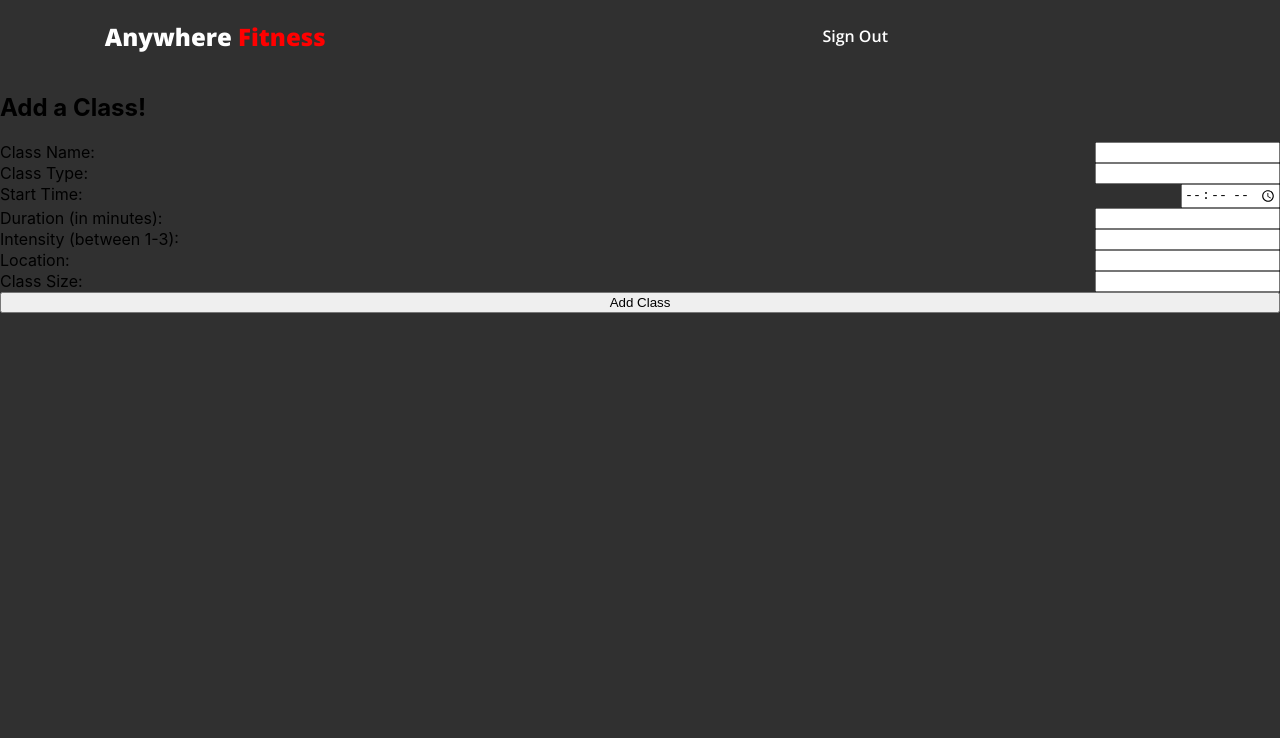
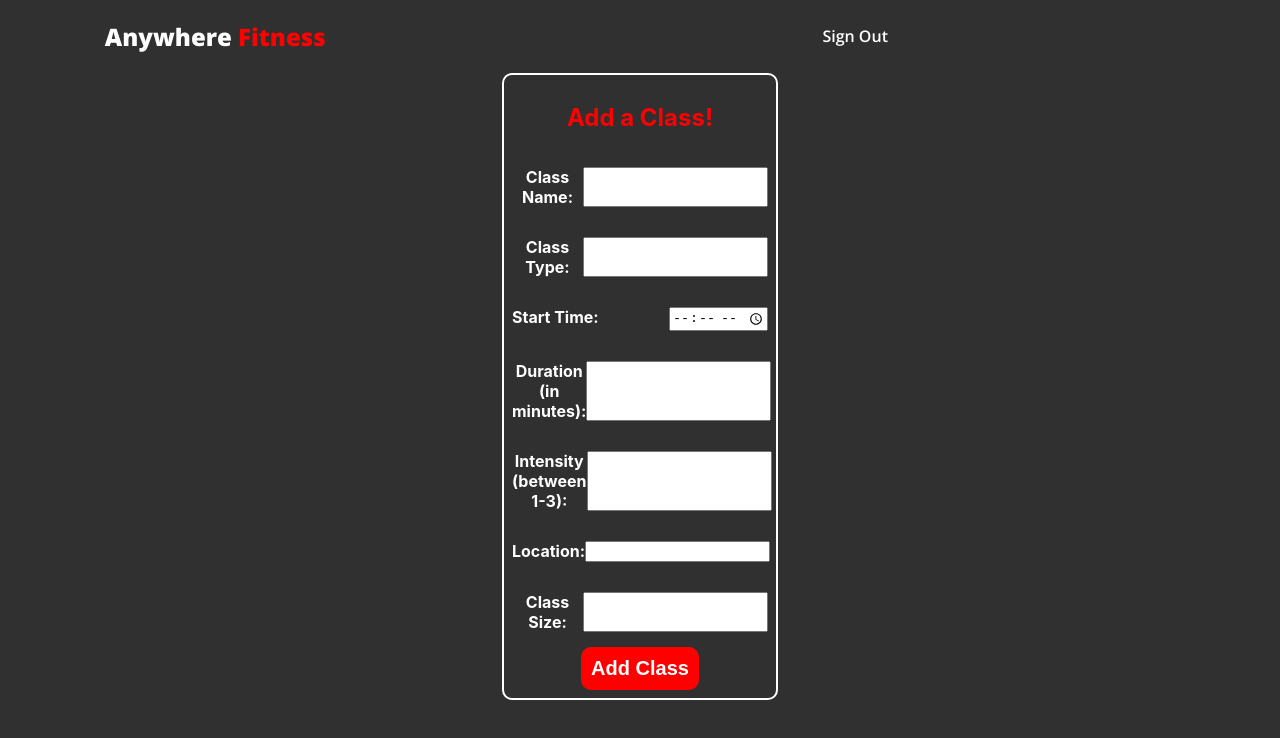
Before and after one commit to tt-webft-20AnywhereFitness/front-end, a React (Create React App) app in the folder front-end/: page /add-class in a window 1280 px wide. Shown: the top 738 px of the page. Built offline with nearby package versions, Linux system fonts and the light colour scheme; sample sign-in values are in the browser's storage.

Commit message:
did this work

```diff
--- a/front-end/src/App.css
+++ b/front-end/src/App.css
@@ -326,3 +326,65 @@ form label {
   margin: 50px;
   padding: 20px;
 }
+
+.classCardButton button {
+  background-color: red;
+  color: white;
+  font-weight: bold;
+  font-size: 15px;
+  padding: 10px;
+  border-radius: 15px;
+  cursor: pointer;
+}
+
+/* Add Class */
+
+.page {
+  display: flex;
+  justify-content: center;
+}
+
+.addClass {
+  border: 2px solid white;
+  border-radius: 10px;
+  width: 20%;
+
+  min-height: 45vh;
+
+  padding: 8px;
+
+  text-align: center;
+}
+
+.textContainer h2 {
+  color: red;
+}
+
+.addClassFrom {
+  display: flex;
+  flex-direction: column;
+  justify-content: center;
+  align-items: center;
+}
+
+.addClassFrom label {
+  margin: 15px;
+  color: white;
+  font-weight: bold;
+}
+
+.addClassFrom button {
+  background-color: red;
+  color: white;
+  border-radius: 10px;
+  font-size: 20px;
+  font-weight: bold;
+  padding: 10px;
+  border: none;
+  cursor: pointer;
+}
+
+.addClassFrom button:hover {
+  background-color: white;
+  color: red;
+}
--- a/front-end/src/components/Classes/Class.js
+++ b/front-end/src/components/Classes/Class.js
@@ -2,7 +2,7 @@ import React, { useState } from "react";
 import EditClass from "../EditClass";
 
 const Class = (props) => {
-    const {classNew, handleDelete, handleFetch} = props;
+  const { classNew, handleDelete, handleFetch } = props;
   // const [thisClass, setThisClass] = useState(null);
   // const [myClasses, setMyClasses] = useState([]);
   const [user, setUser] = useState(localStorage.getItem("role_id"));
@@ -21,21 +21,21 @@ const Class = (props) => {
 
   const toggler = () => {
     setToggleEdit(!toggleEdit);
-    }
+  };
 
-    const deleter = e => {
+  const deleter = (e) => {
     e.preventDefault();
-        handleDelete(classNew.class_id)
-    }
+    handleDelete(classNew.class_id);
+  };
 
   const Panel = () => {
     return (
-            <div>
-                <button onClick={toggler}>{(toggleEdit) ? "Cancel" : "Edit"}</button>
+      <div className="classCardButton">
+        <button onClick={toggler}>{toggleEdit ? "Cancel" : "Edit"}</button>
         <button onClick={deleter}>Delete</button>
       </div>
-        )
-    }
+    );
+  };
 
   return (
     <div>
@@ -47,8 +47,16 @@ const Class = (props) => {
         <h3>Intensity: {classNew.intensity}</h3>
         <h3>Location: {classNew.location}</h3>
         <h3>Class Size: {classNew.size}</h3>
-                {(user === "2") ? <Panel /> : ""}
-                {(toggleEdit) ? <EditClass class={classNew} hanldeFetch={handleFetch} toggler={toggler} /> : ""}
+        {user === "2" ? <Panel /> : ""}
+        {toggleEdit ? (
+          <EditClass
+            class={classNew}
+            hanldeFetch={handleFetch}
+            toggler={toggler}
+          />
+        ) : (
+          ""
+        )}
       </div>
     </div>
   );
--- a/front-end/src/components/CreateClass.js
+++ b/front-end/src/components/CreateClass.js
@@ -61,6 +61,7 @@ const CreateClass = (props) => {
   };
 
   return (
+    <div className = 'page'>
     <div className="addClass">
       <div className="textContainer">
         <h2>Add a Class!</h2>
@@ -140,6 +141,7 @@ const CreateClass = (props) => {
         </form>
       </div>
     </div>
+    </div>
   );
 };
 export default CreateClass;
```
Lines whose indentation alone changed are shown as unchanged.
